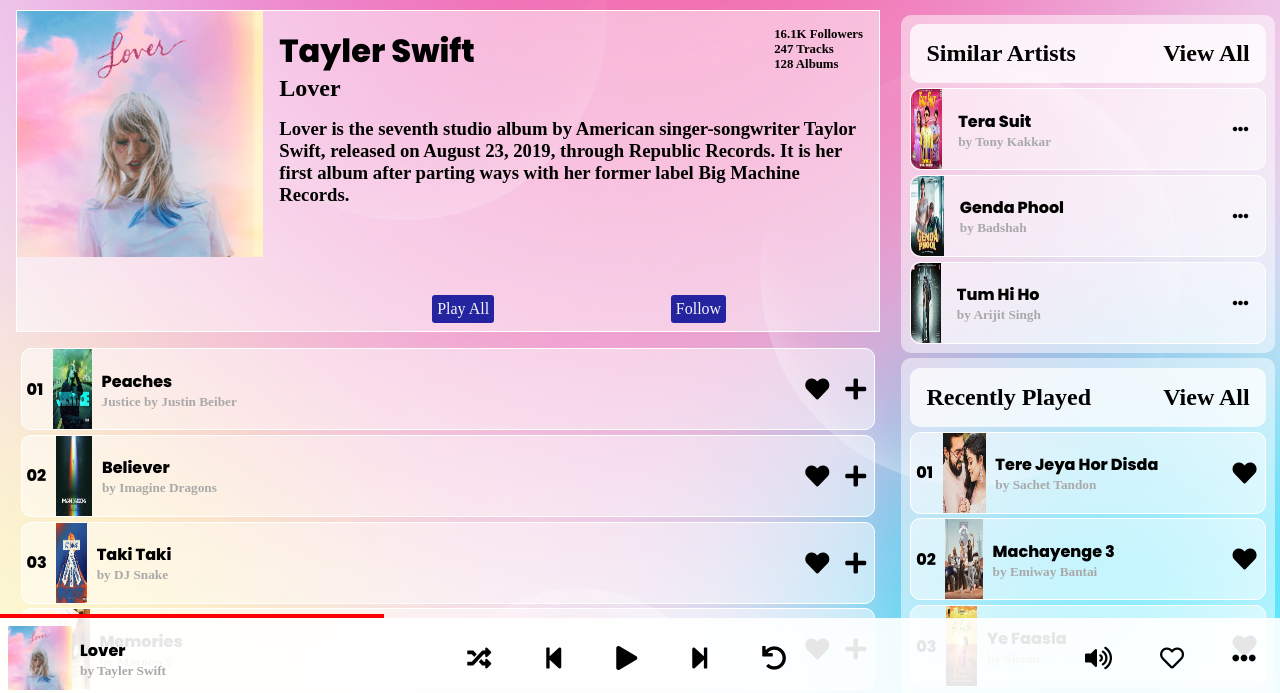
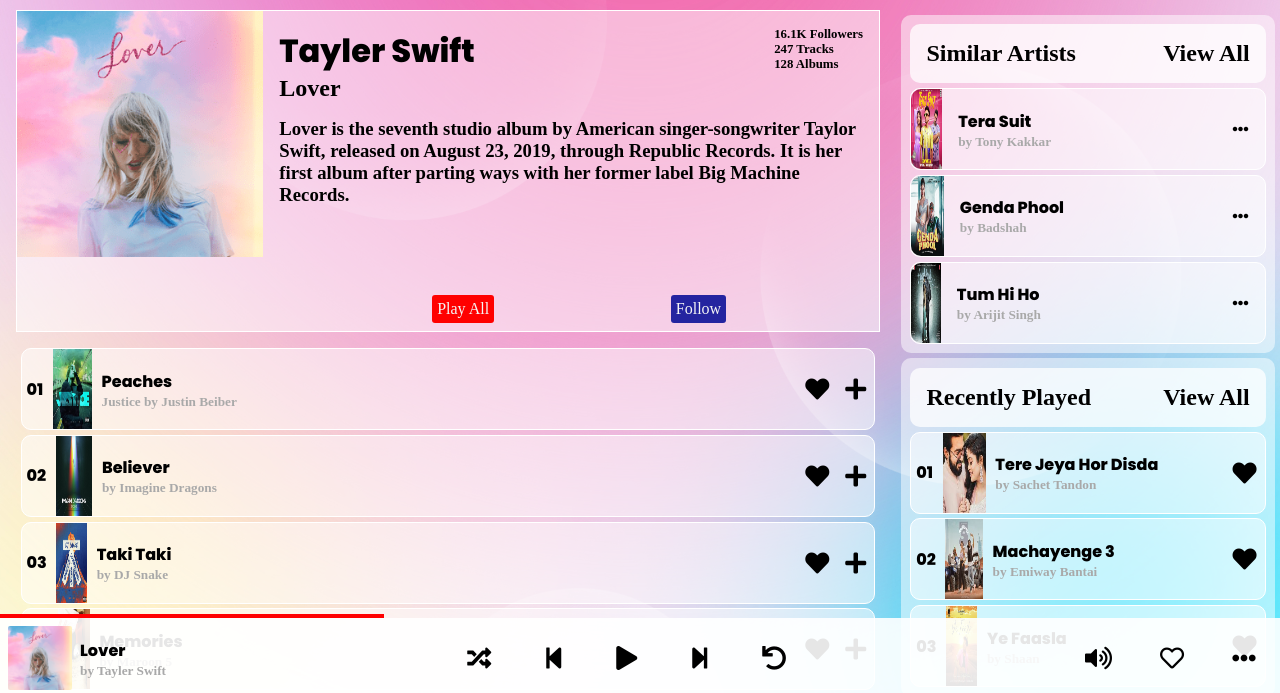
Before and after one commit to GursimratRai/Geet, a plain HTML site: page artist/artist.html in a window 1280 px wide. In both pictures the pointer is over the element "Play All". Shown: the part 102-795 px from the top of the page. Drawn offline with Linux system fonts and the light colour scheme.

Commit message:
Add Screenshots

```diff
--- a/artist/artist.css
+++ b/artist/artist.css
@@ -193,7 +193,9 @@ article{
     border-radius: 3px;
     background-color: rgb(36, 36, 160);
 }
-
+#social div:hover{
+    background-color: red;
+}
 /***********************Play List*************/
 #play-list{
     margin:1rem;
```
Also changed, not shown: artist/Screenshots/Single Playlist Screen - Basic Layout.PNG (added), artist/Screenshots/Single Playlist Screen - large.PNG (added), artist/Screenshots/Single Playlist Screen - medium.PNG (added), artist/Screenshots/Single Playlist Screen - small.PNG (added), home/Screenshots/Home Screen - dropdown.PNG (added), home/Screenshots/Home Screen - small.PNG (added), home/Screenshots/Home Screen -large.PNG (added), home/Screenshots/Home Screen Basic Layout.PNG (added).
